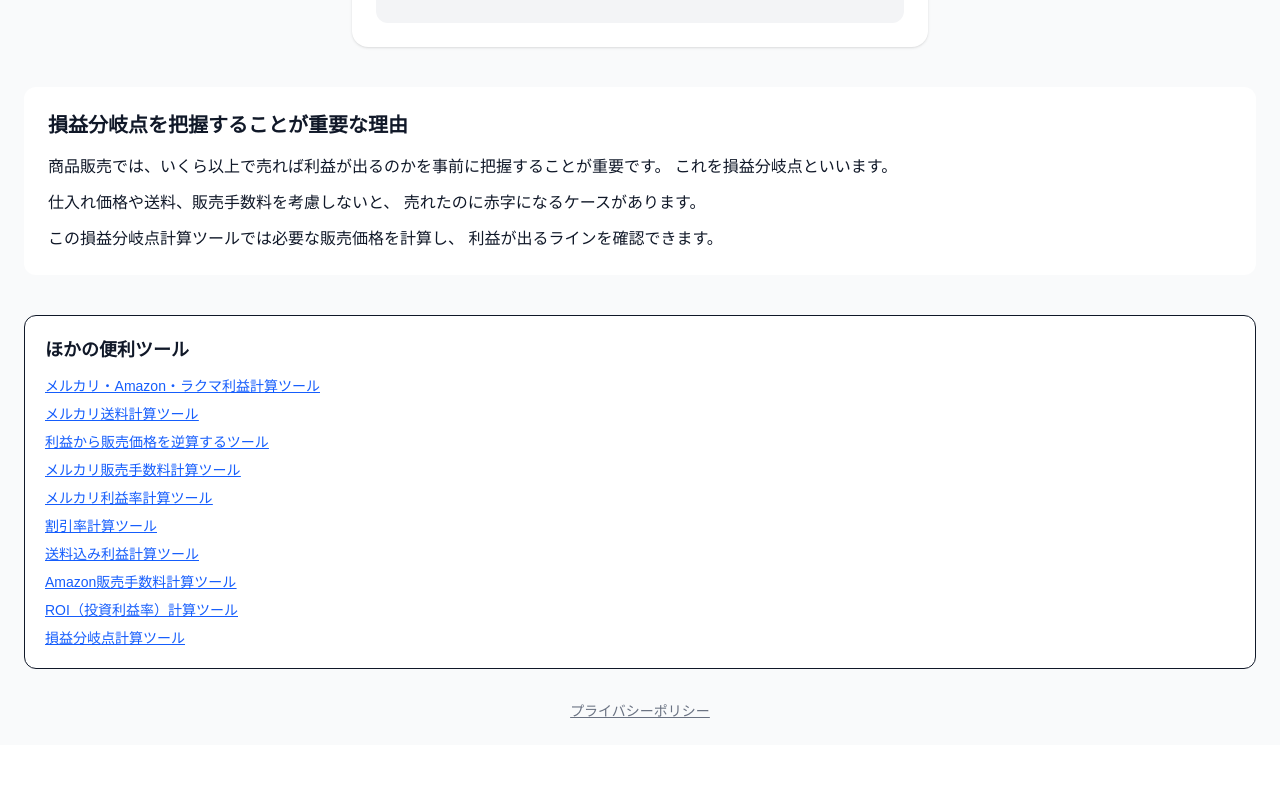
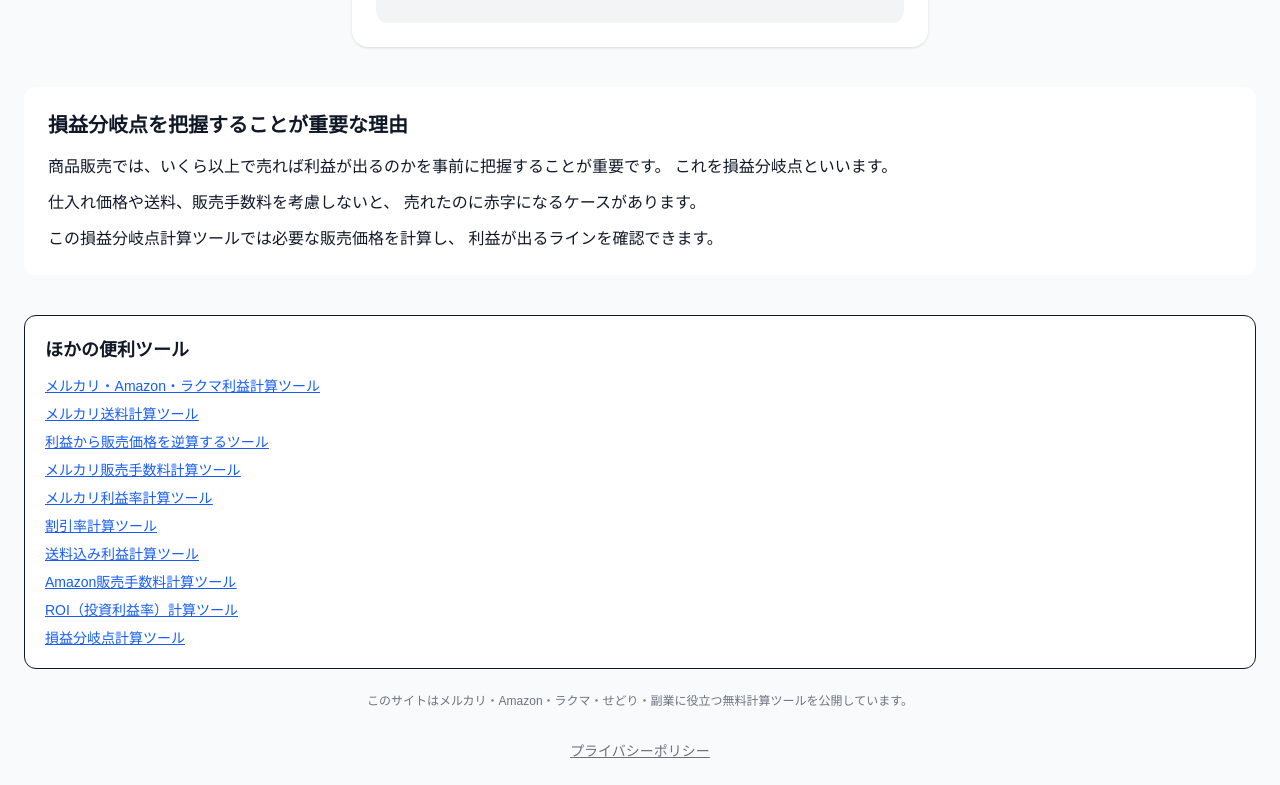
Before and after one commit to antfarm-lab/break-even-calc, a Next.js app: page / in a window 1280 px wide. Shown: the part 413-1198 px from the top of the page. Before the commit the page ends 1158 px from the top, so only its background shows below. Built offline with nearby package versions, Linux system fonts and the light colour scheme.

Commit message:
add colony footer text

```diff
--- a/app/page.tsx
+++ b/app/page.tsx
@@ -110,6 +110,9 @@ export default function Home() {
     </a>
   </div>
 </section>
+<p className="mt-6 text-xs text-gray-500 text-center">
+  このサイトはメルカリ・Amazon・ラクマ・せどり・副業に役立つ無料計算ツールを公開しています。
+</p>
 <footer className="mt-8 text-center text-sm text-gray-500">
   <a className="underline" href="/privacy">
     プライバシーポリシー
```
